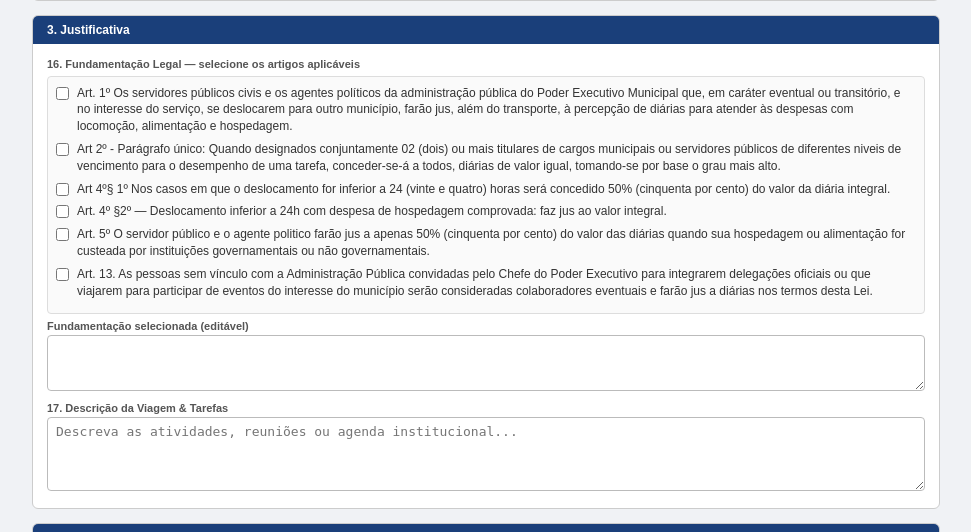
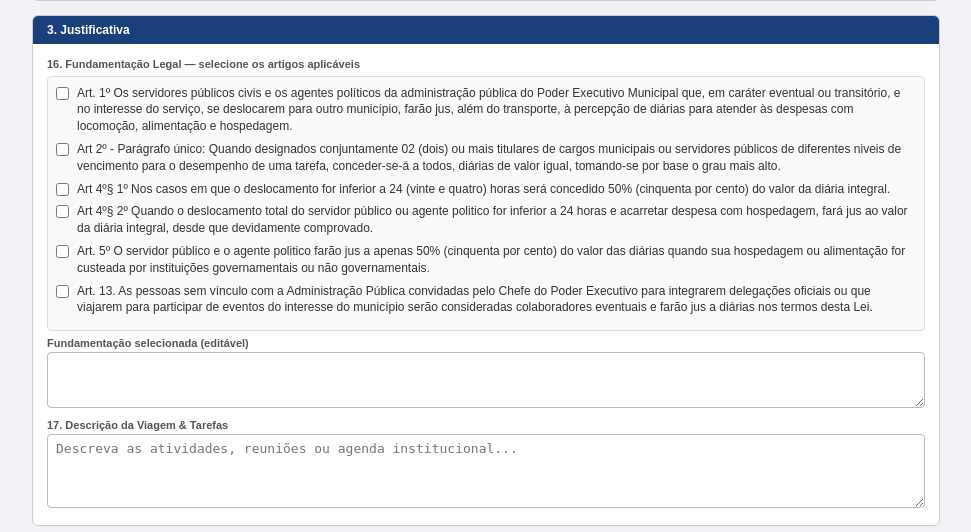
Before and after one commit to TiagoMascarenhas/PRD-DD, a Flask app: page /formulario/novo in a window 1280 px wide. Shown: the part 669-1201 px from the top of the page, without its empty margins (154-1125 px from the left). Run offline with Flask 3, Linux system fonts and the light colour scheme; a user stored in the database is signed in; data that the repository does not hold is empty.

Commit message:
Revise article 4, paragraph 2 wording in formulario.html
Updated the text for article 4, paragraph 2 to clarify conditions for daily allowances.

```diff
--- a/templates/formulario.html
+++ b/templates/formulario.html
@@ -139,7 +139,7 @@
         ('art1',  'Art. 1º Os servidores públicos civis e os agentes políticos da administração pública do Poder Executivo Municipal que, em caráter eventual ou transitório, e no interesse do serviço, se deslocarem para outro município, farão jus, além do transporte, à percepção de diárias para atender às despesas com locomoção, alimentação e hospedagem.'),
         ('art2p', 'Art 2º - Parágrafo único: Quando designados conjuntamente 02 (dois) ou mais titulares de cargos municipais ou servidores públicos de diferentes niveis de vencimento para o desempenho de uma tarefa, conceder-se-á a todos, diárias de valor igual, tomando-se por base o grau mais alto.'),
         ('art4p1','Art 4º§ 1º Nos casos em que o deslocamento for inferior a 24 (vinte e quatro) horas será concedido 50% (cinquenta por cento) do valor da diária integral.'),
-        ('art4p2','Art. 4º §2º — Deslocamento inferior a 24h com despesa de hospedagem comprovada: faz jus ao valor integral.'),
+        ('art4p2','Art 4º§ 2º Quando o deslocamento total do servidor público ou agente politico for inferior a 24 horas e acarretar despesa com hospedagem, fará jus ao valor da diária integral, desde que devidamente comprovado.'),
         ('art5',  'Art. 5º O servidor público e o agente politico farão jus a apenas 50% (cinquenta por cento) do valor das diárias quando sua hospedagem ou alimentação for custeada por instituições governamentais ou não governamentais.'),
         ('art13', 'Art. 13. As pessoas sem vínculo com a Administração Pública convidadas pelo Chefe do Poder Executivo para integrarem delegações oficiais ou que viajarem para participar de eventos do interesse do município serão consideradas colaboradores eventuais e farão jus a diárias nos termos desta Lei.'),
       ] %}
```
